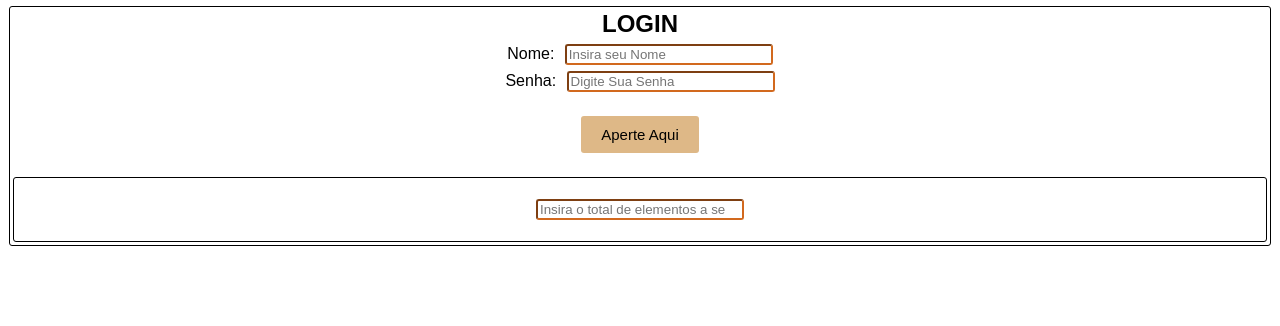
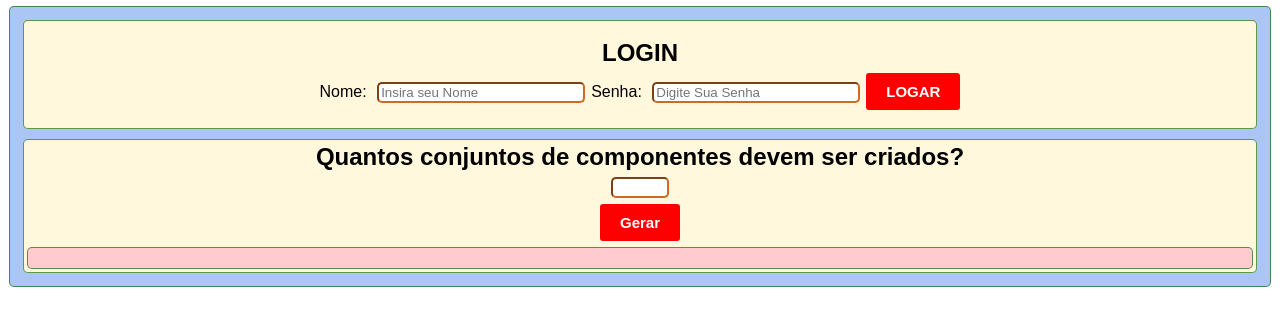
Before and after one commit to Peter-loliveira/Desenvolvimento_Web, a plain HTML site: page java.html in a window 1280 px wide. Drawn offline with Linux system fonts and the light colour scheme.

Commit message:
Criação de Botões OK

```diff
--- a/css/css_JAVA.css
+++ b/css/css_JAVA.css
@@ -1,6 +1,6 @@
 *{
     margin: 0 auto;
-    border-radius: 3px;
+    border-radius: 5px;
     border-color: chocolate;
     margin: 3px;
     font-family: Arial, Helvetica, sans-serif;
@@ -10,21 +10,49 @@ input{
     width: 200px;
 }
 
+#APP{
+    background-color: #6494ed8a;
+    padding: 10px;
+}
+
+.Areas{
+    background-color: cornsilk;
+}
+
 div{
-    border: 1px solid black;
+    border: 1px solid #006400a4;
     text-align: center;
 }
 
 button{
     border: 0px;
-    background-color: burlywood;
+    background-color: red;
     font-size: 15px;
     padding: 10px 20px;
     border-radius: 3px;
+    font-weight: bold;
+    color: white;
 }
 
 button:hover{
-    background-color: crimson;
-    color: white;
-    font-weight: bold;
+    background-color: #21a021ce;
+    color: black;
 }
+
+#quantidade{
+    width: 50px;
+}
+
+#AreaLogin{
+    padding: 15px 0px;
+}
+
+#AreaRepeticao{
+    margin-top: 10px;
+}
+
+#AreaComponentes{
+    /* height: 50px; */
+    background-color: #ff69b450;
+    padding: 10px;
+}
--- a/js/script.js
+++ b/js/script.js
@@ -6,61 +6,95 @@
 // Area geral do site
 var app = document.getElementById("APP")
 
+{
+    var divLogin = document.createElement("div")
+    divLogin.setAttribute("id", "AreaLogin")
+    divLogin.setAttribute("class", "Areas")
+    app.appendChild(divLogin)
+}
+
 var lbTituloLogin = document.createElement("h2")
 lbTituloLogin.innerHTML = "LOGIN"
-app.appendChild(lbTituloLogin)
+divLogin.appendChild(lbTituloLogin)
 
+//Label NOME
 var lbNome = document.createElement("label")
 lbNome.innerHTML = "Nome: "
-app.appendChild(lbNome)
-// Cria o primeiro INPUT da area de login
+divLogin.appendChild(lbNome)
+
+//  INPUT Nome
 var inputNome = document.createElement("input")
 inputNome.setAttribute("type", "Text")
 inputNome.setAttribute("placeholder", "Insira seu Nome")
 inputNome.setAttribute("id", "usuario")
-app.appendChild(inputNome)
+divLogin.appendChild(inputNome)
 
-app.appendChild(document.createElement("br"))
-
+// Label SENHA
 var lbSenha = document.createElement("label")
 lbSenha.innerHTML = "Senha: "
-app.appendChild(lbSenha)
+divLogin.appendChild(lbSenha)
+
+//INPUT Senha
 var inputSenha = document.createElement("input")
 inputSenha.setAttribute("type", "password")
 inputSenha.setAttribute("placeholder", "Digite Sua Senha")
 inputSenha.setAttribute("id", "senha")
-app.appendChild(inputSenha)
+divLogin.appendChild(inputSenha)
 
-app.appendChild(document.createElement("br"))
+// Botaõ Logar
+var btEnviar = document.createElement("Button")
+btEnviar.innerHTML = "LOGAR"
+btEnviar.setAttribute("onclick", "checaLogin()")
+divLogin.appendChild(btEnviar)
+//Fim da Area de Login
 
-var btEnviar = document.createElement("Button")
-btEnviar.innerHTML = "Aperte Aqui"
-btEnviar.setAttribute("onclick", "checaLogin()")
-app.appendChild(document.createElement("br"))
-app.appendChild(btEnviar)
-app.appendChild(document.createElement("br"))
+// DIV interna separando a área com a função de criar elementos de acordo com o valor digitado
+var divRepete = document.createElement("div")
+divRepete.setAttribute("id", "AreaRepeticao")
+divRepete.setAttribute("class", "Areas")
+app.appendChild(divRepete)
 
+//Label Quantidade
+var h2Titulo = document.createElement("h2")
+h2Titulo.innerHTML = "Quantos conjuntos de componentes devem ser criados?"
+divRepete.appendChild(h2Titulo)
+
+// Input NUNBER para colocar o total de elementos a serem criados na página
+var inputTotalComponentes = document.createElement("input")
+inputTotalComponentes.setAttribute("type", "number")
+inputTotalComponentes.setAttribute("id", "quantidade")
+divRepete.appendChild(inputTotalComponentes)
+divRepete.appendChild(document.createElement("br"))
+
+// Botão para criar os componentes
+var btCriarComponentes = document.createElement("button")
+btCriarComponentes.setAttribute("onclick", "gerar()")
+btCriarComponentes.innerHTML = "Gerar"
+divRepete.appendChild(btCriarComponentes)
+
+// Area em que os componentes criados aparecerão
+var divComponentes = document.createElement("div")
+divComponentes.setAttribute("id", "AreaComponentes")
+divRepete.appendChild(divComponentes)
+
+// INICIO DAS funções
 var usuario = "Peter"
 var senha = "123"
+
 function checaLogin() {
-
-    if ((usuario === inputNome.value) && (senha === inputSenha.value)){
+    if ((usuario === inputNome.value) && (senha === inputSenha.value)) {
         alert("Login efetuado com sucesso")
     } else {
         alert("Bote os dados certos mané")
     }
 }
 
-app.appendChild(document.createElement("br"))
-
-var divRepeticoes = document.createElement("div")
-divRepeticoes.setAttribute("id", "AreaRepeticao")
-app.appendChild(divRepeticoes)
-divRepeticoes.appendChild(document.createElement("br"))
-
-var inputTotalComponentes = document.createElement("input")
-inputTotalComponentes.setAttribute("type", "number")
-inputTotalComponentes.setAttribute("placeholder", "Insira o total de elementos a serem criados")
-divRepeticoes.appendChild(inputTotalComponentes)
-divRepeticoes.appendChild(document.createElement("br"))
-divRepeticoes.appendChild(document.createElement("br"))
+function gerar() {
+    let x = parseFloat(document.getElementById("quantidade").value)
+    for (let i = 1; i <= x; i++) {
+        // alert(i)
+        var btGerado = document.createElement("button")
+        btGerado.innerHTML = "Botão " + i
+        divComponentes.appendChild(btGerado)
+    }
+}
```
